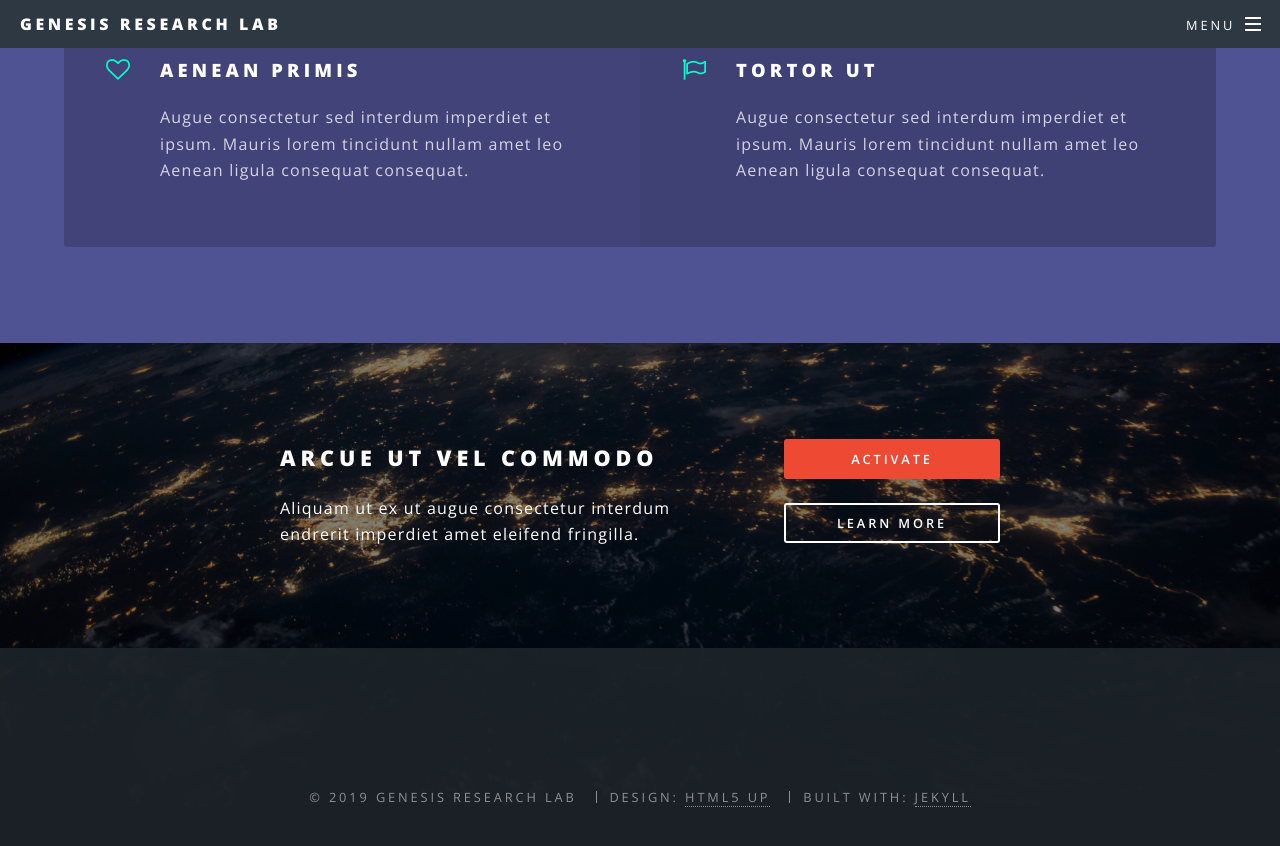
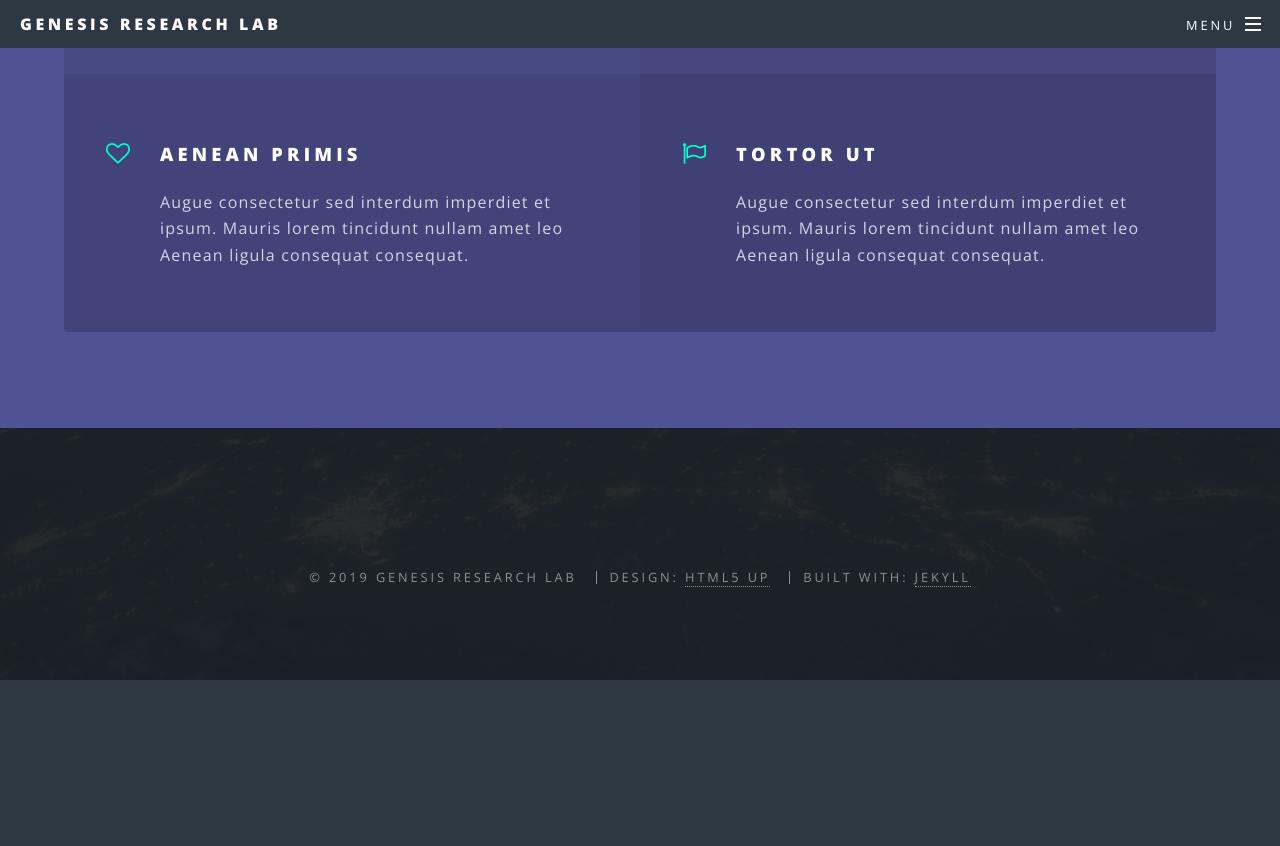
Before and after one commit to genesis-research-lab/genesis-research-lab.github.io, a Jekyll site: the page built from index.html, in a window 1280 px wide and 900 px high, scrolled down 3694 px. Shown: the top 846 px of the window. Built offline with Jekyll 4.4.1, drawn with Linux system fonts in a browser that asks for light colours; after the commit the page ends 4374 px from its top, so only the background shows below that.

Commit message:
update buttons

```diff
--- a/index.html
+++ b/index.html
@@ -21,6 +21,10 @@
 								<li><span class="icon fa-diamond major style1"><span class="label">Lorem</span></span></li>
 								<li><span class="icon fa-heart-o major style2"><span class="label">Ipsum</span></span></li>
 								<li><span class="icon fa-code major style3"><span class="label">Dolor</span></span></li>
+							</ul>
+														<ul class="actions small">
+								<li><a href="#" class="button fit special">Who We Are</a></li>
+								<li><a href="#" class="button fit">Contact Us</a></li>
 							</ul>
 						</div>
 					</section>
@@ -93,16 +97,5 @@
 						</div>
 					</section>
 
-				<!-- CTA -->
-					<section id="cta" class="wrapper style4">
-						<div class="inner">
-							<header>
-								<h2>Arcue ut vel commodo</h2>
-								<p>Aliquam ut ex ut augue consectetur interdum endrerit imperdiet amet eleifend fringilla.</p>
-							</header>
-							<ul class="actions vertical">
-								<li><a href="#" class="button fit special">Activate</a></li>
-								<li><a href="#" class="button fit">Learn More</a></li>
-							</ul>
-						</div>
+
 					</section>
```
